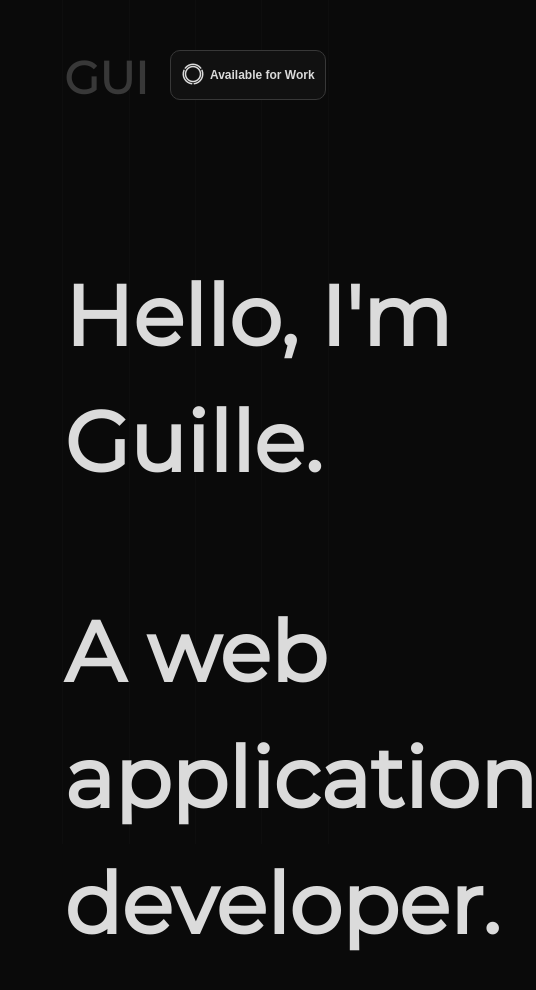
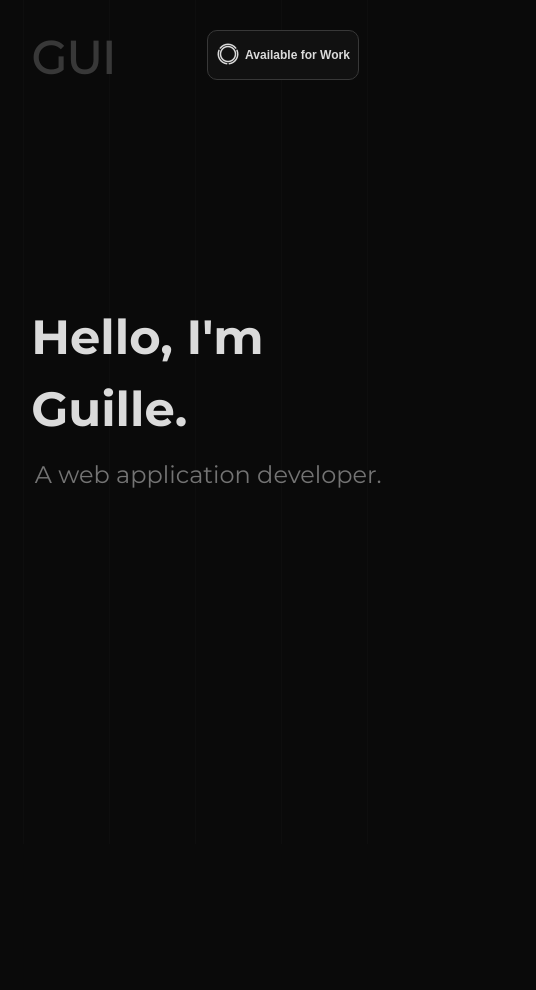
Before and after one commit to Guille814/portfolio, an Angular app: page / in a window 390 px wide. Shown: the top 990 px of the page, 536 px wide, since content can reach past the window. After the commit the page ends 844 px from the top, so only its background shows below. Built offline with nearby package versions, Linux system fonts and the light colour scheme.

Commit message:
Principal adaptado a movil

```diff
--- a/src/app/app.component.html
+++ b/src/app/app.component.html
@@ -24,11 +24,11 @@
   </button>
 
   <div class="copied-message" [ngClass]="{'show': showCopiedText}">
-      Copied
+      Email Copied
   </div>
 </div>
 
 <div class="intro-text">
     <p>Hello, I'm Guille.</p>
-    <p>A web application developer.</p>
+    <p class="p2">A web application developer.</p>
 </div>
--- a/src/styles.scss
+++ b/src/styles.scss
@@ -5,11 +5,20 @@
   font-style: normal;
 }
 
+@font-face {
+  font-family: 'monserrat bold';
+  src: url('./assets/fonts/Montserrat-Bold.ttf') format('truetype');
+  font-weight: normal;
+  font-style: normal;
+}
+
 body {
-  background-color: #0a0a0a; /* Fondo gris muy oscuro */
+  background-color: #0a0a0a;
+  /* Fondo gris muy oscuro */
   margin: 0;
   padding: 0;
-  font-family: 'monserrat', Arial, sans-serif; /* Helvetica como prioridad */
+  font-family: 'monserrat', Arial, sans-serif;
+  /* Helvetica como prioridad */
 }
 
 .center-line,
@@ -21,8 +30,10 @@ body {
   top: 0;
   bottom: 0;
   width: 1px;
-  background-color: #383838; /* Gris oscuro */
-  transform: scaleX(0.1); /* Mantiene la línea fina */
+  background-color: #383838;
+  /* Gris oscuro */
+  transform: scaleX(0.1);
+  /* Mantiene la línea fina */
 }
 
 /* Línea central */
@@ -33,73 +44,106 @@ body {
 
 /* Primera línea paralela a la izquierda */
 .parallel-line-1 {
-  left: 33%; /* Distancia deseada a la izquierda de la línea central */
+  left: 33%;
+  /* Distancia deseada a la izquierda de la línea central */
   transform: scaleX(0.1) translateX(-50%);
 }
 
 /* Segunda línea paralela a la derecha */
 .parallel-line-2 {
-  left: 67%; /* Distancia deseada a la derecha de la línea central */
+  left: 67%;
+  /* Distancia deseada a la derecha de la línea central */
   transform: scaleX(0.1) translateX(-50%);
 }
 
 /* Tercera línea paralela a la izquierda */
 .parallel-line-3 {
-  left: 16%; /* Ajusta este valor para que esté más cerca de la línea izquierda */
+  left: 16%;
+  /* Ajusta este valor para que esté más cerca de la línea izquierda */
   transform: scaleX(0.1) translateX(-50%);
 }
 
 /* Cuarta línea paralela a la derecha */
 .parallel-line-4 {
-  left: 84%; /* Ajusta este valor para que esté más cerca de la línea derecha */
+  left: 84%;
+  /* Ajusta este valor para que esté más cerca de la línea derecha */
   transform: scaleX(0.1) translateX(-50%);
 }
 
 .logo {
-  position: absolute; /* Para posicionar en la esquina superior izquierda */
-  top: 50px; /* Ajusta este valor para el margen superior */
-  left: 16.5%; /* Ajusta este valor para que esté más cerca de la línea izquierda */
-  color: #383838; /* Color normal */
-  font-size: 45px; /* Ajusta el tamaño de la fuente según tu preferencia */
-  font-weight: bold; /* Establece el grosor de la fuente, opcional */
-  text-decoration: none; /* Elimina el subrayado del enlace */
+  position: absolute;
+  /* Para posicionar en la esquina superior izquierda */
+  top: 50px;
+  /* Ajusta este valor para el margen superior */
+  left: 16.5%;
+  /* Ajusta este valor para que esté más cerca de la línea izquierda */
+  color: #383838;
+  /* Color normal */
+  font-size: 45px;
+  /* Ajusta el tamaño de la fuente según tu preferencia */
+  font-weight: bold;
+  /* Establece el grosor de la fuente, opcional */
+  text-decoration: none;
+  /* Elimina el subrayado del enlace */
   transition: color 0.2s;
-  cursor: pointer; /* Cambia el cursor a la forma de mano */
+  cursor: pointer;
+  /* Cambia el cursor a la forma de mano */
 }
 
 .logo:hover {
-  color: #dbdbdb; /* Cambia a blanco al pasar el ratón */
+  color: #dbdbdb;
+  /* Cambia a blanco al pasar el ratón */
 }
 
 .work-button {
   position: absolute;
-  top: 50px; /* Alineado a la misma altura que la "G" */
-  right: 16.5%; /* Ajusta este valor para la distancia desde la derecha */
-  background-color: #111; /* Mismo color que el fondo */
-  color: #dbdbdb; /* Color de texto igual al gris de las líneas */
-  border: 1px solid #383838; /* Añadir un borde del mismo color que las líneas */
-  border-radius: 10px; /* Bordes redondeados */
-  padding: 10px 10px; /* Espaciado interno */
-  font-size: 12px; /* Tamaño de la fuente */
-  cursor: pointer; /* Cambia el cursor a mano */
-  transition: background-color 0.3s, color 0.3s; /* Transición para el cambio de color */
+  top: 50px;
+  /* Alineado a la misma altura que la "G" */
+  right: 16.5%;
+  /* Ajusta este valor para la distancia desde la derecha */
+  background-color: #111;
+  /* Mismo color que el fondo */
+  color: #dbdbdb;
+  /* Color de texto igual al gris de las líneas */
+  border: 1px solid #383838;
+  /* Añadir un borde del mismo color que las líneas */
+  border-radius: 10px;
+  /* Bordes redondeados */
+  padding: 10px 10px;
+  /* Espaciado interno */
+  font-size: 12px;
+  /* Tamaño de la fuente */
+  cursor: pointer;
+  /* Cambia el cursor a mano */
+  transition: background-color 0.3s, color 0.3s;
+  /* Transición para el cambio de color */
   font-weight: bold;
-  display: flex; /* Usar flexbox para centrar */
-  align-items: center; /* Alinear verticalmente el contenido */
-  justify-content: center; /* Alinear horizontalmente el contenido */
-  height: 50px; /* Altura del botón (ajusta según sea necesario) */
+  display: flex;
+  /* Usar flexbox para centrar */
+  align-items: center;
+  /* Alinear verticalmente el contenido */
+  justify-content: center;
+  /* Alinear horizontalmente el contenido */
+  height: 50px;
+  /* Altura del botón (ajusta según sea necesario) */
 }
 
 .work-button:hover {
-  background-color: #dbdbdb; /* Cambia a gris claro al hacer hover */
-  color: #111; /* Cambia el color del texto al color del fondo al hacer hover */
+  background-color: #dbdbdb;
+  /* Cambia a gris claro al hacer hover */
+  color: #111;
+  /* Cambia el color del texto al color del fondo al hacer hover */
 }
 
 .icon {
-  display: inline; /* Asegúrate de que no esté en display: none; */
-  width: 24px; /* Ajusta el tamaño del icono según tus preferencias */
-  height: 24px; /* Ajusta el tamaño del icono según tus preferencias */
-  margin-right: 5px; /* Espaciado entre el icono y el texto */
+  display: inline;
+  /* Asegúrate de que no esté en display: none; */
+  width: 24px;
+  /* Ajusta el tamaño del icono según tus preferencias */
+  height: 24px;
+  /* Ajusta el tamaño del icono según tus preferencias */
+  margin-right: 5px;
+  /* Espaciado entre el icono y el texto */
 }
 
 .copied-message {
@@ -126,28 +170,36 @@ body {
 @keyframes slideUpFade {
   0% {
     opacity: 0;
-    transform: translateY(7px); /* Empieza más abajo */
+    transform: translateY(7px);
+    /* Empieza más abajo */
   }
+
   50% {
     opacity: 1;
-    transform: translateY(0); /* Llega a la posición original */
+    transform: translateY(0);
+    /* Llega a la posición original */
   }
 
 }
 
 .intro-text {
   position: absolute;
-  top: 20%; /* Mantiene su posición vertical central */
-  left: 16.5%; /* Cambia a 50% para centrar */
-  transform: translate(-50%, -50%); /* Centro del elemento */
+  top: 20%;
+  /* Mantiene su posición vertical central */
+  left: 16.5%;
+  /* Cambia a 50% para centrar */
+  transform: translate(-50%, -50%);
+  /* Centro del elemento */
   color: #dbdbdb;
   font-size: 84px;
-  font-weight: bold;
-  font-family: 'monserrat', Arial, sans-serif;
+  font-family: 'monserrat bold', Arial, sans-serif;
   line-height: 1.5;
-  opacity: 0; /* Inicia invisible */
-  animation: slideUpInitial 1.5s ease forwards; /* Aparece primero */
-  animation-delay: 0.2s; /* Para un breve retraso */
+  opacity: 0;
+  /* Inicia invisible */
+  animation: slideUpInitial 1.5s ease forwards;
+  /* Aparece primero */
+  animation-delay: 0.2s;
+  /* Para un breve retraso */
 }
 
 
@@ -155,6 +207,7 @@ body {
   from {
     opacity: 0;
   }
+
   to {
     opacity: 1;
   }
@@ -162,16 +215,262 @@ body {
 
 .fade-in {
   animation: fadeInEffect 1.5s ease-in-out;
-  opacity: 1; /* Asegura que quede visible al final de la animación */
+  opacity: 1;
+  /* Asegura que quede visible al final de la animación */
 }
 
 @keyframes slideUpInitial {
   0% {
     opacity: 0;
-    transform: translateY(20px); /* Inicia un poco abajo */
+    transform: translateY(20px);
+    /* Inicia un poco abajo */
   }
+
   100% {
     opacity: 1;
-    transform: translateY(0); /* Llega a su posición */
+    transform: translateY(0);
+    /* Llega a su posición */
   }
 }
+
+
+@media (max-width: 768px) {
+
+  body {
+    background-color: #0a0a0a;
+    margin: 0;
+    padding: 0;
+    font-family: 'monserrat', Arial, sans-serif;
+  }
+
+  .center-line,
+  .parallel-line-1,
+  .parallel-line-2,
+  .parallel-line-3,
+  .parallel-line-4 {
+    position: absolute;
+    top: 0;
+    bottom: 0;
+    width: 1px;
+    background-color: #383838; /* Gris oscuro */
+    transform: scaleX(0.1); /* Mantiene la línea fina */
+  }
+
+  /* Línea central */
+  .center-line {
+    left: 50%;
+    transform: scaleX(0.1) translateX(-50%);
+  }
+
+  /* Primera línea paralela a la izquierda */
+  .parallel-line-1 {
+    left: 28%;
+    /* Distancia deseada a la izquierda de la línea central */
+    transform: scaleX(0.1) translateX(-50%);
+  }
+
+  /* Segunda línea paralela a la derecha */
+  .parallel-line-2 {
+    left: 72%;
+    /* Distancia deseada a la derecha de la línea central */
+    transform: scaleX(0.1) translateX(-50%);
+  }
+
+  /* Tercera línea paralela a la izquierda */
+  .parallel-line-3 {
+    left: 6%;
+    /* Ajusta este valor para que esté más cerca de la línea izquierda */
+    transform: scaleX(0.1) translateX(-50%);
+  }
+
+  /* Cuarta línea paralela a la derecha */
+  .parallel-line-4 {
+    left: 94%;
+    /* Ajusta este valor para que esté más cerca de la línea derecha */
+    transform: scaleX(0.1) translateX(-50%);
+  }
+
+  .logo {
+    position: absolute;
+    /* Para posicionar en la esquina superior izquierda */
+    top: 30px;
+    /* Ajusta este valor para el margen superior */
+    left: 8%;
+    /* Ajusta este valor para que esté más cerca de la línea izquierda */
+    color: #383838;
+    /* Color normal */
+    font-size: 45px;
+    /* Ajusta el tamaño de la fuente según tu preferencia */
+    font-weight: bold;
+    /* Establece el grosor de la fuente, opcional */
+    text-decoration: none;
+    /* Elimina el subrayado del enlace */
+    transition: color 0.2s;
+    cursor: pointer;
+    /* Cambia el cursor a la forma de mano */
+  }
+
+  .logo:hover {
+    color: #dbdbdb;
+    /* Cambia a blanco al pasar el ratón */
+  }
+
+  .work-button {
+    position: absolute;
+    top: 30px;
+    /* Alineado a la misma altura que la "G" */
+    right: 8%;
+    /* Ajusta este valor para la distancia desde la derecha */
+    background-color: #111;
+    /* Mismo color que el fondo */
+    color: #dbdbdb;
+    /* Color de texto igual al gris de las líneas */
+    border: 1px solid #383838;
+    /* Añadir un borde del mismo color que las líneas */
+    border-radius: 10px;
+    /* Bordes redondeados */
+    padding: 8px 8px;
+    /* Espaciado interno */
+    font-size: 12px;
+    /* Tamaño de la fuente */
+    cursor: pointer;
+    /* Cambia el cursor a mano */
+    transition: background-color 0.3s, color 0.3s;
+    /* Transición para el cambio de color */
+    font-weight: bold;
+    display: flex;
+    /* Usar flexbox para centrar */
+    align-items: center;
+    /* Alinear verticalmente el contenido */
+    justify-content: center;
+    /* Alinear horizontalmente el contenido */
+    height: 50px;
+    /* Altura del botón (ajusta según sea necesario) */
+  }
+
+  .work-button:hover {
+    background-color: #dbdbdb;
+    /* Cambia a gris claro al hacer hover */
+    color: #111;
+    /* Cambia el color del texto al color del fondo al hacer hover */
+  }
+
+  .icon {
+    display: inline;
+    /* Asegúrate de que no esté en display: none; */
+    width: 24px;
+    /* Ajusta el tamaño del icono según tus preferencias */
+    height: 24px;
+    /* Ajusta el tamaño del icono según tus preferencias */
+    margin-right: 5px;
+    /* Espaciado entre el icono y el texto */
+  }
+
+  .copied-message {
+    position: absolute;
+    right: 12%;
+    top: 85px;
+    color: #dbdbdb;
+    font-size: 14px;
+    font-weight: bold;
+    opacity: 0;
+    white-space: nowrap;
+    z-index: 1;
+    background-color: #383838;
+    padding: 10px 15px;
+    border-radius: 10px;
+    pointer-events: none;
+  }
+
+  .copied-message.show {
+    animation: slideUpFade 1.5s ease-in-out forwards;
+  }
+
+  /* Definición de la animación */
+  @keyframes slideUpFade {
+    0% {
+      opacity: 0;
+      transform: translateY(7px);
+      /* Empieza más abajo */
+    }
+
+    50% {
+      opacity: 1;
+      transform: translateY(0);
+      /* Llega a la posición original */
+    }
+
+  }
+
+  .intro-text {
+    position: absolute;
+    top: 30%;
+    /* Mantiene su posición vertical central */
+    left: 8%;
+    /* Cambia a 50% para centrar */
+    transform: translate(-50%, -50%);
+    /* Centro del elemento */
+    color: #dbdbdb;
+    font-size: 48px;
+    font-family: 'monserrat bold', Arial, sans-serif;
+    line-height: 1.5;
+    opacity: 0;
+    /* Inicia invisible */
+    animation: slideUpInitial 1.5s ease forwards;
+    /* Aparece primero */
+    animation-delay: 0.2s;
+    /* Para un breve retraso */
+  }
+
+  .p2{
+    position: absolute;
+    top:  75%;
+    /* Mantiene su posición vertical central */
+    left: 1%;
+    /* Cambia a 50% para centrar */
+    transform: translate(-50%, -50%);
+    /* Centro del elemento */
+    color: #747474;
+    font-size: 24px;
+    font-family: 'monserrat', Arial, sans-serif;
+    line-height: 1.5;
+    opacity: 0;
+    /* Inicia invisible */
+    animation: slideUpInitial 1.5s ease forwards;
+    /* Aparece primero */
+    animation-delay: 0.2s;
+    /* Para un breve retraso */
+  }
+
+
+  @keyframes fadeInEffect {
+    from {
+      opacity: 0;
+    }
+
+    to {
+      opacity: 1;
+    }
+  }
+
+  .fade-in {
+    animation: fadeInEffect 1.5s ease-in-out;
+    opacity: 1;
+    /* Asegura que quede visible al final de la animación */
+  }
+
+  @keyframes slideUpInitial {
+    0% {
+      opacity: 0;
+      transform: translateY(20px);
+      /* Inicia un poco abajo */
+    }
+
+    100% {
+      opacity: 1;
+      transform: translateY(0);
+      /* Llega a su posición */
+    }
+  }
+
+}
```
Also changed, not shown: src/assets/fonts/Montserrat-Bold.ttf (added), 1 other file (tests, documents, lock files or other folders).
